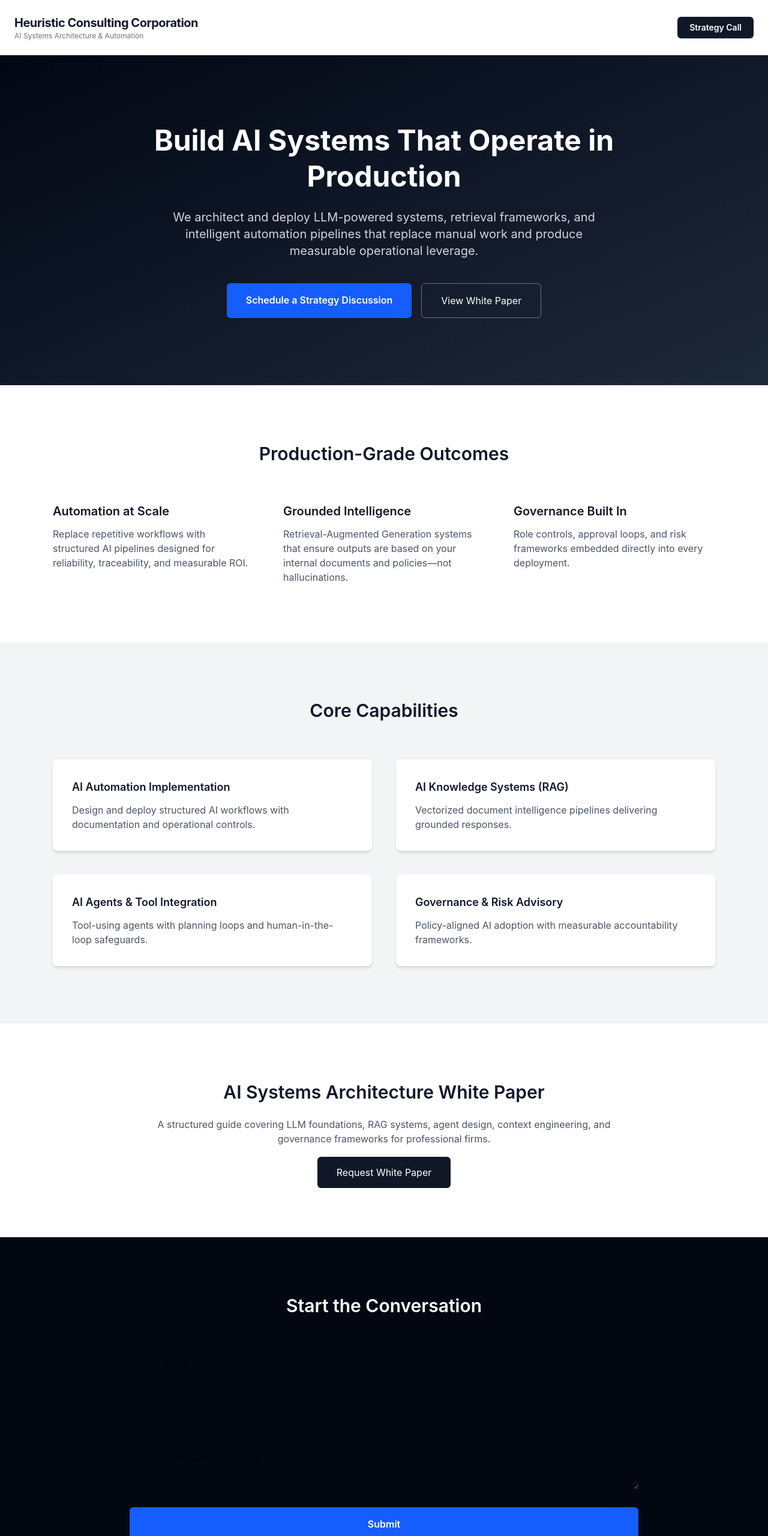
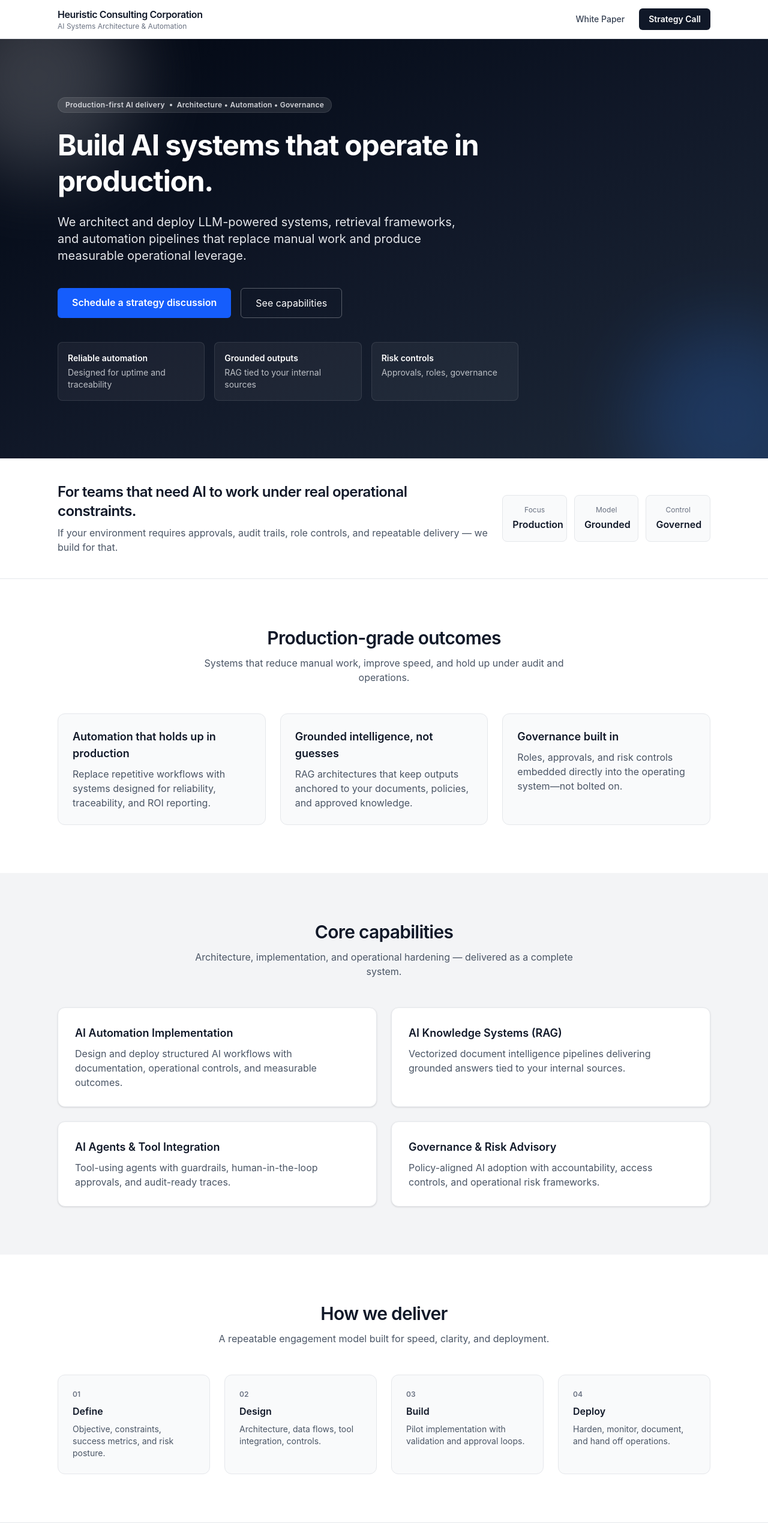
Before and after one commit to LiseRediske/heuristiccc-website, a React (Vite) app: page / in a window 1280 px wide. Shown: the top 2560 px of the page at 60% size. Built offline with nearby package versions, Linux system fonts and the light colour scheme.

Commit message:
Update contact email to lise@heuristiccc.com

```diff
--- a/src/Home.jsx
+++ b/src/Home.jsx
@@ -1,127 +1,250 @@
 export default function Home() {
+  const services = [
+    {
+      title: "AI Automation Implementation",
+      desc: "Design and deploy structured AI workflows with documentation, operational controls, and measurable outcomes."
+    },
+    {
+      title: "AI Knowledge Systems (RAG)",
+      desc: "Vectorized document intelligence pipelines delivering grounded answers tied to your internal sources."
+    },
+    {
+      title: "AI Agents & Tool Integration",
+      desc: "Tool-using agents with guardrails, human-in-the-loop approvals, and audit-ready traces."
+    },
+    {
+      title: "Governance & Risk Advisory",
+      desc: "Policy-aligned AI adoption with accountability, access controls, and operational risk frameworks."
+    }
+  ];
+
+  const outcomes = [
+    {
+      title: "Automation that holds up in production",
+      desc: "Replace repetitive workflows with systems designed for reliability, traceability, and ROI reporting."
+    },
+    {
+      title: "Grounded intelligence, not guesses",
+      desc: "RAG architectures that keep outputs anchored to your documents, policies, and approved knowledge."
+    },
+    {
+      title: "Governance built in",
+      desc: "Roles, approvals, and risk controls embedded directly into the operating system—not bolted on."
+    }
+  ];
+
+  const faqs = [
+    {
+      q: "What does a typical engagement look like?",
+      a: "We start with an objective and a current-state map, then define success criteria, build a pilot, harden it (monitoring, access controls, QA), and deploy."
+    },
+    {
+      q: "Do you work with existing tools (n8n, CRMs, Google Workspace, Microsoft 365)?",
+      a: "Yes. We integrate with your stack and standardize inputs/outputs so systems are maintainable by your team."
+    },
+    {
+      q: "How do you control hallucinations and risk?",
+      a: "Source-grounded retrieval, constrained tool use, validation steps, and human approval loops where appropriate. We design for auditability."
+    },
+    {
+      q: "Can you provide a white paper before a call?",
+      a: "Yes. Request it via the form and we’ll send the current edition."
+    }
+  ];
+
   return (
     <main className="min-h-screen bg-gray-50 text-gray-900">
-
       {/* NAVBAR */}
-      <header className="bg-white shadow-sm">
-        <div className="max-w-7xl mx-auto px-6 py-6 flex justify-between items-center">
-          <div>
-            <h1 className="text-xl font-bold tracking-tight">
+      <header className="bg-white/90 backdrop-blur border-b border-gray-200 sticky top-0 z-50">
+        <div className="max-w-6xl mx-auto px-4 sm:px-6 lg:px-8 h-16 flex justify-between items-center">
+          <div className="leading-tight">
+            <h1 className="text-sm sm:text-base font-semibold tracking-tight">
               Heuristic Consulting Corporation
             </h1>
             <p className="text-xs text-gray-500">
               AI Systems Architecture & Automation
             </p>
           </div>
+
+          <div className="flex items-center gap-3">
+            <a
+              href="#whitepaper"
+              className="hidden sm:inline-flex items-center rounded-md px-3 py-2 text-sm font-medium text-gray-700 hover:text-gray-900 hover:bg-gray-100 transition"
+            >
+              White Paper
+            </a>
             <a
               href="#contact"
-            className="bg-gray-900 text-white px-5 py-2 rounded-md text-sm font-semibold hover:bg-gray-800 transition"
+              className="inline-flex items-center rounded-md bg-gray-900 text-white px-4 py-2 text-sm font-semibold hover:bg-gray-800 transition"
             >
               Strategy Call
             </a>
           </div>
+        </div>
       </header>
 
       {/* HERO */}
-      <section className="bg-gradient-to-br from-gray-950 via-gray-900 to-gray-800 text-white py-28">
-        <div className="max-w-5xl mx-auto px-6 text-center">
-          <h2 className="text-5xl font-bold leading-tight mb-6">
-            Build AI Systems That Operate in Production
+      <section className="relative overflow-hidden bg-gradient-to-br from-gray-950 via-gray-900 to-gray-800 text-white">
+        <div className="absolute inset-0 opacity-20">
+          <div className="absolute -top-24 -left-24 h-80 w-80 rounded-full bg-white blur-3xl" />
+          <div className="absolute -bottom-24 -right-24 h-80 w-80 rounded-full bg-blue-500 blur-3xl" />
+        </div>
+
+        <div className="relative max-w-6xl mx-auto px-4 sm:px-6 lg:px-8 py-20 sm:py-24">
+          <div className="max-w-3xl">
+            <p className="inline-flex items-center gap-2 text-xs font-semibold tracking-wide text-gray-200/90 bg-white/10 border border-white/10 rounded-full px-3 py-1">
+              Production-first AI delivery
+              <span className="h-1 w-1 rounded-full bg-gray-300" />
+              Architecture • Automation • Governance
+            </p>
+
+            <h2 className="mt-6 text-4xl sm:text-5xl font-bold leading-tight tracking-tight">
+              Build AI systems that operate in production.
             </h2>
-          <p className="text-xl text-gray-300 max-w-3xl mx-auto mb-10">
-            We architect and deploy LLM-powered systems, retrieval frameworks,
-            and intelligent automation pipelines that replace manual work and
-            produce measurable operational leverage.
+
+            <p className="mt-6 text-lg sm:text-xl text-gray-200 max-w-2xl">
+              We architect and deploy LLM-powered systems, retrieval frameworks, and automation pipelines
+              that replace manual work and produce measurable operational leverage.
             </p>
-          <div className="flex justify-center gap-4">
+
+            <div className="mt-10 flex flex-col sm:flex-row gap-3 sm:gap-4">
               <a
                 href="#contact"
-              className="bg-blue-600 px-8 py-4 rounded-md font-semibold hover:bg-blue-500 transition"
+                className="inline-flex justify-center rounded-md bg-blue-600 px-6 py-3 font-semibold hover:bg-blue-500 transition"
               >
-              Schedule a Strategy Discussion
+                Schedule a strategy discussion
               </a>
               <a
-              href="#whitepaper"
-              className="border border-gray-500 px-8 py-4 rounded-md hover:bg-gray-800 transition"
+                href="#services"
+                className="inline-flex justify-center rounded-md border border-white/30 px-6 py-3 hover:bg-white/10 transition"
               >
-              View White Paper
+                See capabilities
               </a>
+            </div>
+
+            <div className="mt-10 grid grid-cols-1 sm:grid-cols-3 gap-4 text-sm text-gray-200/90">
+              <div className="rounded-lg border border-white/10 bg-white/5 p-4">
+                <p className="font-semibold text-white">Reliable automation</p>
+                <p className="mt-1 text-gray-200/80">Designed for uptime and traceability</p>
+              </div>
+              <div className="rounded-lg border border-white/10 bg-white/5 p-4">
+                <p className="font-semibold text-white">Grounded outputs</p>
+                <p className="mt-1 text-gray-200/80">RAG tied to your internal sources</p>
+              </div>
+              <div className="rounded-lg border border-white/10 bg-white/5 p-4">
+                <p className="font-semibold text-white">Risk controls</p>
+                <p className="mt-1 text-gray-200/80">Approvals, roles, governance</p>
+              </div>
+            </div>
+          </div>
+        </div>
+      </section>
+
+      {/* SOCIAL PROOF / POSITIONING */}
+      <section className="bg-white border-b border-gray-200">
+        <div className="max-w-6xl mx-auto px-4 sm:px-6 lg:px-8 py-10">
+          <div className="grid gap-6 md:grid-cols-3 items-center">
+            <div className="md:col-span-2">
+              <h3 className="text-xl sm:text-2xl font-semibold tracking-tight">
+                For teams that need AI to work under real operational constraints.
+              </h3>
+              <p className="mt-2 text-gray-600">
+                If your environment requires approvals, audit trails, role controls, and repeatable delivery — we build for that.
+              </p>
+            </div>
+            <div className="grid grid-cols-3 gap-3 text-center">
+              <div className="rounded-lg bg-gray-50 border border-gray-200 p-4">
+                <p className="text-xs text-gray-500">Focus</p>
+                <p className="mt-1 font-semibold">Production</p>
+              </div>
+              <div className="rounded-lg bg-gray-50 border border-gray-200 p-4">
+                <p className="text-xs text-gray-500">Model</p>
+                <p className="mt-1 font-semibold">Grounded</p>
+              </div>
+              <div className="rounded-lg bg-gray-50 border border-gray-200 p-4">
+                <p className="text-xs text-gray-500">Control</p>
+                <p className="mt-1 font-semibold">Governed</p>
+              </div>
+            </div>
           </div>
         </div>
       </section>
 
       {/* OUTCOMES */}
-      <section className="py-24 bg-white">
-        <div className="max-w-6xl mx-auto px-6">
-          <h3 className="text-3xl font-semibold text-center mb-16">
-            Production-Grade Outcomes
+      <section className="py-16 sm:py-20 bg-white">
+        <div className="max-w-6xl mx-auto px-4 sm:px-6 lg:px-8">
+          <div className="max-w-2xl mx-auto text-center">
+            <h3 className="text-2xl sm:text-3xl font-semibold tracking-tight">
+              Production-grade outcomes
             </h3>
-
-          <div className="grid md:grid-cols-3 gap-12">
-            <div>
-              <h4 className="text-xl font-semibold mb-3">
-                Automation at Scale
-              </h4>
-              <p className="text-gray-600">
-                Replace repetitive workflows with structured AI pipelines
-                designed for reliability, traceability, and measurable ROI.
+            <p className="mt-3 text-gray-600">
+              Systems that reduce manual work, improve speed, and hold up under audit and operations.
             </p>
           </div>
 
-            <div>
-              <h4 className="text-xl font-semibold mb-3">
-                Grounded Intelligence
-              </h4>
-              <p className="text-gray-600">
-                Retrieval-Augmented Generation systems that ensure outputs are
-                based on your internal documents and policies—not hallucinations.
-              </p>
+          <div className="mt-12 grid gap-6 md:grid-cols-3">
+            {outcomes.map((o, i) => (
+              <div
+                key={i}
+                className="rounded-xl border border-gray-200 bg-gray-50 p-6"
+              >
+                <h4 className="text-lg font-semibold">{o.title}</h4>
+                <p className="mt-2 text-gray-600">{o.desc}</p>
               </div>
-
-            <div>
-              <h4 className="text-xl font-semibold mb-3">
-                Governance Built In
-              </h4>
-              <p className="text-gray-600">
-                Role controls, approval loops, and risk frameworks embedded
-                directly into every deployment.
-              </p>
-            </div>
+            ))}
           </div>
         </div>
       </section>
 
       {/* SERVICES */}
-      <section className="bg-gray-100 py-24">
-        <div className="max-w-6xl mx-auto px-6">
-          <h3 className="text-3xl font-semibold text-center mb-16">
-            Core Capabilities
+      <section id="services" className="bg-gray-100 py-16 sm:py-20">
+        <div className="max-w-6xl mx-auto px-4 sm:px-6 lg:px-8">
+          <div className="max-w-2xl mx-auto text-center">
+            <h3 className="text-2xl sm:text-3xl font-semibold tracking-tight">
+              Core capabilities
             </h3>
+            <p className="mt-3 text-gray-600">
+              Architecture, implementation, and operational hardening — delivered as a complete system.
+            </p>
+          </div>
 
-          <div className="grid md:grid-cols-2 gap-10">
+          <div className="mt-12 grid gap-6 md:grid-cols-2">
+            {services.map((service, i) => (
+              <div
+                key={i}
+                className="bg-white p-7 rounded-xl border border-gray-200 shadow-sm hover:shadow-md transition"
+              >
+                <h4 className="text-lg font-semibold">{service.title}</h4>
+                <p className="mt-2 text-gray-600">{service.desc}</p>
+              </div>
+            ))}
+          </div>
+        </div>
+      </section>
+
+      {/* PROCESS */}
+      <section className="py-16 sm:py-20 bg-white">
+        <div className="max-w-6xl mx-auto px-4 sm:px-6 lg:px-8">
+          <div className="max-w-2xl mx-auto text-center">
+            <h3 className="text-2xl sm:text-3xl font-semibold tracking-tight">
+              How we deliver
+            </h3>
+            <p className="mt-3 text-gray-600">
+              A repeatable engagement model built for speed, clarity, and deployment.
+            </p>
+          </div>
+
+          <div className="mt-12 grid gap-6 md:grid-cols-4">
             {[
-              {
-                title: "AI Automation Implementation",
-                desc: "Design and deploy structured AI workflows with documentation and operational controls."
-              },
-              {
-                title: "AI Knowledge Systems (RAG)",
-                desc: "Vectorized document intelligence pipelines delivering grounded responses."
-              },
-              {
-                title: "AI Agents & Tool Integration",
-                desc: "Tool-using agents with planning loops and human-in-the-loop safeguards."
-              },
-              {
-                title: "Governance & Risk Advisory",
-                desc: "Policy-aligned AI adoption with measurable accountability frameworks."
-              }
-            ].map((service, i) => (
-              <div key={i} className="bg-white p-8 rounded-lg shadow-md">
-                <h4 className="text-lg font-semibold mb-3">
-                  {service.title}
-                </h4>
-                <p className="text-gray-600">{service.desc}</p>
+              { step: "01", title: "Define", desc: "Objective, constraints, success metrics, and risk posture." },
+              { step: "02", title: "Design", desc: "Architecture, data flows, tool integration, controls." },
+              { step: "03", title: "Build", desc: "Pilot implementation with validation and approval loops." },
+              { step: "04", title: "Deploy", desc: "Harden, monitor, document, and hand off operations." }
+            ].map((s, i) => (
+              <div key={i} className="rounded-xl border border-gray-200 bg-gray-50 p-6">
+                <p className="text-xs font-semibold text-gray-500">{s.step}</p>
+                <h4 className="mt-2 font-semibold">{s.title}</h4>
+                <p className="mt-2 text-gray-600 text-sm">{s.desc}</p>
               </div>
             ))}
           </div>
@@ -129,81 +252,148 @@ export default function Home() {
       </section>
 
       {/* WHITE PAPER */}
-      <section id="whitepaper" className="py-24 bg-white text-center">
-        <div className="max-w-4xl mx-auto px-6">
-          <h3 className="text-3xl font-semibold mb-6">
+      <section id="whitepaper" className="py-16 sm:py-20 bg-white border-t border-gray-200">
+        <div className="max-w-6xl mx-auto px-4 sm:px-6 lg:px-8">
+          <div className="rounded-2xl border border-gray-200 bg-gray-50 p-8 sm:p-10 flex flex-col md:flex-row md:items-center md:justify-between gap-6">
+            <div className="max-w-2xl">
+              <h3 className="text-2xl sm:text-3xl font-semibold tracking-tight">
                 AI Systems Architecture White Paper
               </h3>
-          <p className="text-gray-600 mb-8">
-            A structured guide covering LLM foundations, RAG systems, agent design,
-            context engineering, and governance frameworks for professional firms.
+              <p className="mt-3 text-gray-600">
+                A structured guide covering LLM foundations, RAG systems, agent design, context engineering,
+                and governance frameworks for professional firms.
               </p>
+            </div>
+            <div className="flex gap-3">
               <a
                 href="#contact"
-            className="bg-gray-900 text-white px-8 py-4 rounded-md hover:bg-gray-800 transition"
+                className="inline-flex justify-center rounded-md bg-gray-900 text-white px-6 py-3 font-semibold hover:bg-gray-800 transition"
               >
-            Request White Paper
+                Request white paper
               </a>
+            </div>
+          </div>
+        </div>
+      </section>
+
+      {/* FAQ */}
+      <section className="py-16 sm:py-20 bg-white">
+        <div className="max-w-6xl mx-auto px-4 sm:px-6 lg:px-8">
+          <div className="max-w-2xl mx-auto text-center">
+            <h3 className="text-2xl sm:text-3xl font-semibold tracking-tight">
+              FAQ
+            </h3>
+            <p className="mt-3 text-gray-600">
+              Quick answers to the questions that determine fit.
+            </p>
+          </div>
+
+          <div className="mt-12 max-w-3xl mx-auto space-y-4">
+            {faqs.map((f, i) => (
+              <details
+                key={i}
+                className="group rounded-xl border border-gray-200 bg-gray-50 p-6"
+              >
+                <summary className="cursor-pointer list-none font-semibold flex items-center justify-between">
+                  <span>{f.q}</span>
+                  <span className="ml-4 text-gray-500 group-open:rotate-45 transition">+</span>
+                </summary>
+                <p className="mt-3 text-gray-600">{f.a}</p>
+              </details>
+            ))}
+          </div>
         </div>
       </section>
 
       {/* CONTACT */}
-      <section id="contact" className="py-24 bg-gray-950 text-white">
-        <div className="max-w-4xl mx-auto px-6">
-          <h3 className="text-3xl font-semibold text-center mb-12">
-            Start the Conversation
+      <section id="contact" className="py-16 sm:py-20 bg-gray-950 text-white">
+        <div className="max-w-6xl mx-auto px-4 sm:px-6 lg:px-8">
+          <div className="max-w-2xl mx-auto text-center">
+            <h3 className="text-2xl sm:text-3xl font-semibold tracking-tight">
+              Start the conversation
             </h3>
+            <p className="mt-3 text-gray-300">
+              Send the objective and constraints. We’ll respond with next steps and an initial direction.
+            </p>
+          </div>
 
+          <div className="mt-12 max-w-2xl mx-auto">
             <form
               name="contact-form"
               method="POST"
               data-netlify="true"
               data-netlify-honeypot="bot-field"
               action="/success"
-            className="space-y-6"
+              className="space-y-5"
             >
               <input type="hidden" name="form-name" value="contact-form" />
               <input type="hidden" name="bot-field" />
 
+              <div className="grid gap-4 sm:grid-cols-2">
+                <div>
+                  <label className="block text-sm font-medium text-gray-200 mb-2">
+                    Name
+                  </label>
                   <input
                     type="text"
                     name="name"
-              placeholder="Your Name"
+                    placeholder="Your name"
                     required
-              className="w-full p-4 rounded-md text-black"
+                    className="w-full rounded-md bg-white text-gray-900 p-3 outline-none ring-1 ring-transparent focus:ring-2 focus:ring-blue-500"
                   />
+                </div>
 
+                <div>
+                  <label className="block text-sm font-medium text-gray-200 mb-2">
+                    Email
+                  </label>
                   <input
                     type="email"
                     name="email"
-              placeholder="Your Email"
+                    placeholder="you@company.com"
                     required
-              className="w-full p-4 rounded-md text-black"
+                    className="w-full rounded-md bg-white text-gray-900 p-3 outline-none ring-1 ring-transparent focus:ring-2 focus:ring-blue-500"
                   />
+                </div>
+              </div>
 
+              <div>
+                <label className="block text-sm font-medium text-gray-200 mb-2">
+                  Objective
+                </label>
                 <textarea
                   name="message"
-              placeholder="Describe your AI objective"
+                  placeholder="What do you want the AI system to do? What tools/data does it need? Any approvals/compliance requirements?"
                   required
-              className="w-full p-4 rounded-md text-black"
-            ></textarea>
+                  rows={6}
+                  className="w-full rounded-md bg-white text-gray-900 p-3 outline-none ring-1 ring-transparent focus:ring-2 focus:ring-blue-500"
+                />
+              </div>
 
               <button
                 type="submit"
-              className="w-full bg-blue-600 py-4 rounded-md font-semibold hover:bg-blue-500 transition"
+                className="w-full rounded-md bg-blue-600 py-3 font-semibold hover:bg-blue-500 transition"
               >
                 Submit
               </button>
+
+              <p className="text-xs text-gray-400 text-center">
+                Prefer email? Use <span className="text-gray-200 font-medium">lise@heuristiccc.com</span>
+              </p>
             </form>
+          </div>
         </div>
       </section>
 
       {/* FOOTER */}
-      <footer className="bg-black text-gray-400 text-center py-8 text-sm">
-        <p>612-404-6281 | info@heuristiccc.com</p>
-        <p className="mt-2">
+      <footer className="bg-black text-gray-400 text-center py-10 text-sm">
+        <div className="max-w-6xl mx-auto px-4 sm:px-6 lg:px-8">
+          <p className="font-medium text-gray-300">612-404-6281</p>
+          <p className="mt-1">lise@heuristiccc.com</p>
+          <p className="mt-4">
             © {new Date().getFullYear()} Heuristic Consulting Corporation
           </p>
+        </div>
       </footer>
     </main>
   );
```
Lines whose indentation alone changed are shown as unchanged.
